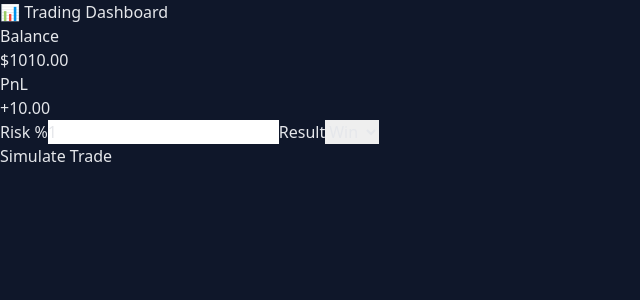
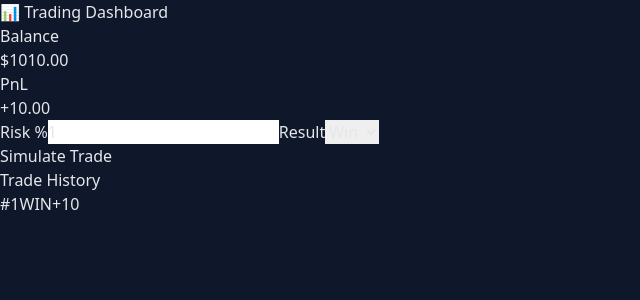
Before and after one commit to demigod18021008/trading-risk-app, a Next.js app: page / in a window 1280 px wide. Both pictures are taken after a click on the button "Simulate Trade". Shown: the top 300 px of the page, without its empty margins (0-640 px from the left). Built offline with nearby package versions, Linux system fonts and the light colour scheme.

Commit message:
Add files via upload

```diff
--- a/src/app/page.js
+++ b/src/app/page.js
@@ -7,17 +7,28 @@ export default function Home() {
   const [result, setResult] = useState("win"); // win | loss
   const [pnl, setPnl] = useState(0);
   const [loading, setLoading] = useState(false);
+const [trades, setTrades] = useState([]);
 
   const simulateTrade = () => {
     setLoading(true);
 
     setTimeout(() => {
-      const riskAmount = (balance * risk) / 100;
-      const tradePnl = result === "win" ? riskAmount : -riskAmount;
+const riskAmount = (balance * risk) / 100;
+const tradePnl = result === "win" ? riskAmount : -riskAmount;
 
-      setBalance(prev => prev + tradePnl);
-      setPnl(tradePnl);
-      setLoading(false);
+const newTrade = {
+  id: Date.now(),
+  result,
+  risk,
+  pnl: tradePnl,
+  balanceAfter: balance + tradePnl,
+  time: new Date().toLocaleTimeString()
+};
+
+setTrades(prev => [newTrade, ...prev]);
+setBalance(prev => prev + tradePnl);
+setPnl(tradePnl);
+setLoading(false);
     }, 800);
   };
 
@@ -59,6 +70,26 @@ export default function Home() {
       <button onClick={simulateTrade} disabled={loading}>
         {loading ? "Processing..." : "Simulate Trade"}
       </button>
+      <div className="trade-history">
+  <h3>Trade History</h3>
+
+  {trades.length === 0 ? (
+    <p className="muted">No trades yet</p>
+  ) : (
+    trades.map((trade, index) => (
+      <div key={index} className="trade-card">
+        <span>#{index + 1}</span>
+        <span>{trade.result.toUpperCase()}</span>
+        <span
+          className={trade.pnl > 0 ? "pnl-win" : "pnl-loss"}
+        >
+          {trade.pnl > 0 ? "+" : ""}
+          {trade.pnl}
+        </span>
+      </div>
+    ))
+  )}
+</div>
     </main>
   );
 }
```
